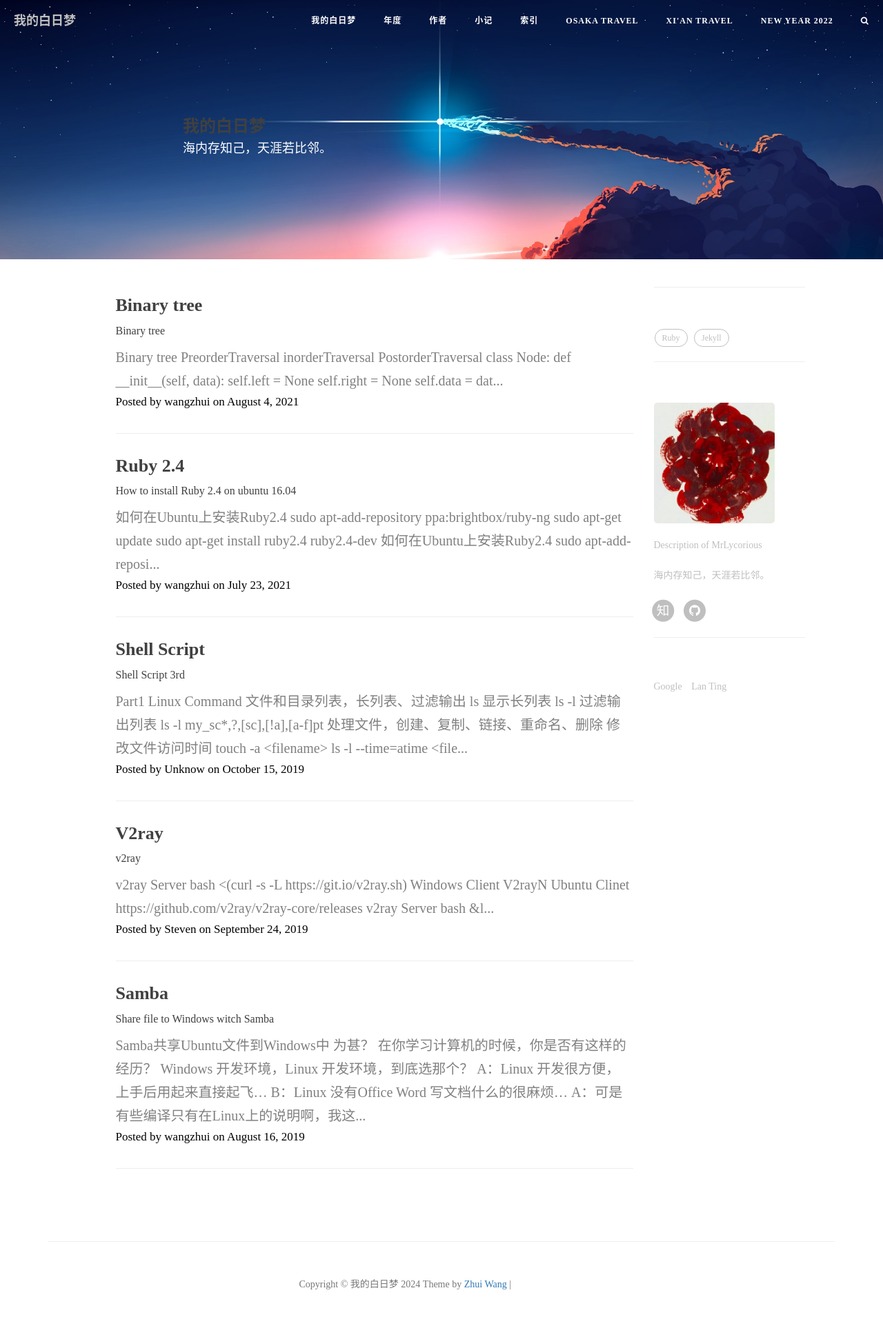
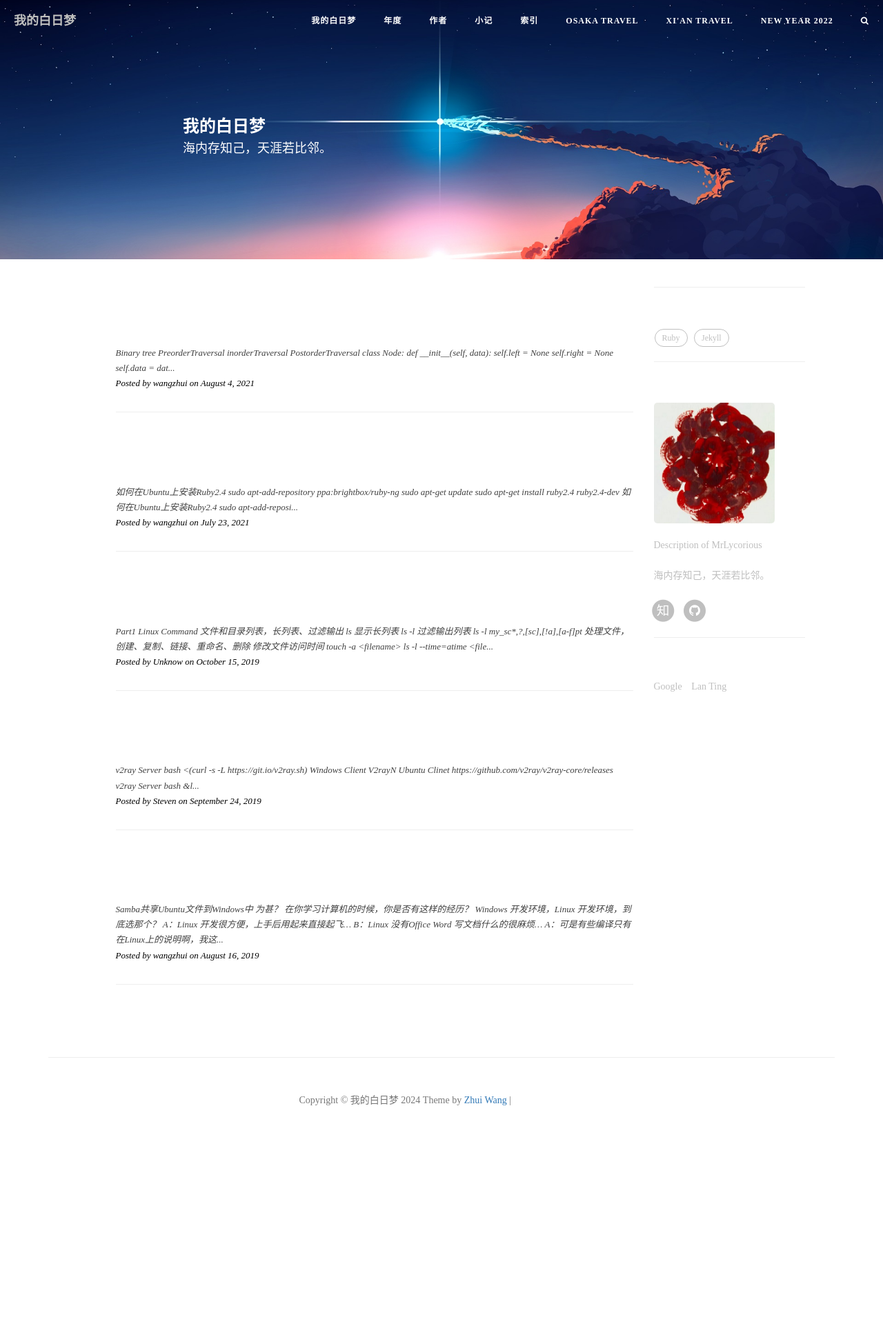
Before and after one commit to zhuiwang/zhuiwang.github.io, a Jekyll site: the page built from index.html, in a window 1280 px wide. Shown: the whole page at 69% size. Built offline with Jekyll 4.4.1, drawn with Linux system fonts in a browser that asks for light colours; nearby versions of some CDN libraries; a script that is not in the unit is left out; the list of posts is cut into pages by our own code; comment, search, counter and statistics services are not loaded; after the commit the page ends 1672 px from its top, so only the background shows below that; grey boxes are pictures that could not be loaded.

Commit message:
update ccs

```diff
--- a/css/hux-blog.css
+++ b/css/hux-blog.css
@@ -649,10 +649,10 @@ body {
      *     TypeIsBeautiful,
      *     [This Post](http://zhuanlan.zhihu.com/ibuick/20186806) etc.
      */
-     font-family:"Times New Roman"; "Helvetica Neue", "Arial", "PingFang SC", "Hiragino Sans GB", "STHeiti", "Microsoft YaHei", "Microsoft JhengHei", "Source Han Sans SC", "Noto Sans CJK SC", "Source Han Sans CN", "Noto Sans SC", "Source Han Sans TC", "Noto Sans CJK TC", "WenQuanYi Micro Hei", SimSun, sans-serif;
+     font-family:"Times New Roman", "Helvetica Neue", "Arial", "PingFang SC", "Hiragino Sans GB", "STHeiti", "Microsoft YaHei", "Microsoft JhengHei", "Source Han Sans SC", "Noto Sans CJK SC", "Source Han Sans CN", "Noto Sans SC", "Source Han Sans TC", "Noto Sans CJK TC", "WenQuanYi Micro Hei", SimSun, sans-serif;
      line-height: 1.7;
      font-size: 17px;
-  color: #404040;
+  color: #000000;
   overflow-x: hidden;
   text-rendering: auto;
   -webkit-font-smoothing: antialiased;
@@ -680,22 +680,22 @@ h6 {
   line-height: 1.7;
   line-height: 1.1;
   font-weight: bold;
-  color:#404040;
+  color:#ffffff;
 
 }
 
 h2:hover,
 h2:focus {
-color: #bfbfbe;}
+color: #ff7575;}
 h3:hover,
 h3:focus {
-color: #bfbfbe;}
+color: #ff7575;}
 
 h4 {
   font-size: 21px;
 }
 a {
-	font-family:"Times New Roman"
+	font-family:"Times New Roman";
   color: #404040;
 }
 a:hover,
@@ -1122,7 +1122,7 @@ samp {
 .intro-header.style-text .post-heading,
 .intro-header.style-text .page-heading {
   padding: 85px 0 20px;
-  color: #404040;
+  color: #ffffff;
 }
 .intro-header.style-text .site-heading .subheading,
 .intro-header.style-text .post-heading .subheading,
@@ -1131,8 +1131,8 @@ samp {
 }
 .intro-header.style-text .tags a,
 .intro-header.style-text .tags .tag {
-  border-color: #404040;
-  color: #404040;
+  border-color: #ffffff;
+  color: #ffffff;
 }
 .intro-header.style-text .tags a:hover,
 .intro-header.style-text .tags .tag:hover,
@@ -1307,25 +1307,26 @@ samp {
   }
   .post-preview > a > .post-subtitle {
     font-size: 16px;
+    font-style:italic;
   }
   .post-preview .post-meta {
-  	postion:center;
+  	position:center;
   	color: black;
-    font-size: 17px;
+    font-size: 13px;
+    font-style:italic;
   }
 }
 .post-content-preview {
-
-  font-size: 19px;
-  color: gray;
+  font-size: 13px;
+  font-style:italic;
 }
 .post-content-preview:hover {
-  color: #bfbfbe;
+  color: #ff6044;
 }
 @media only screen and (min-width: 768px) {
   .post-content-preview {
-    font-size: 20px;
-
+    font-size: 13px;
+    font-style:italic;
   }
 }
 .section-heading {
```
